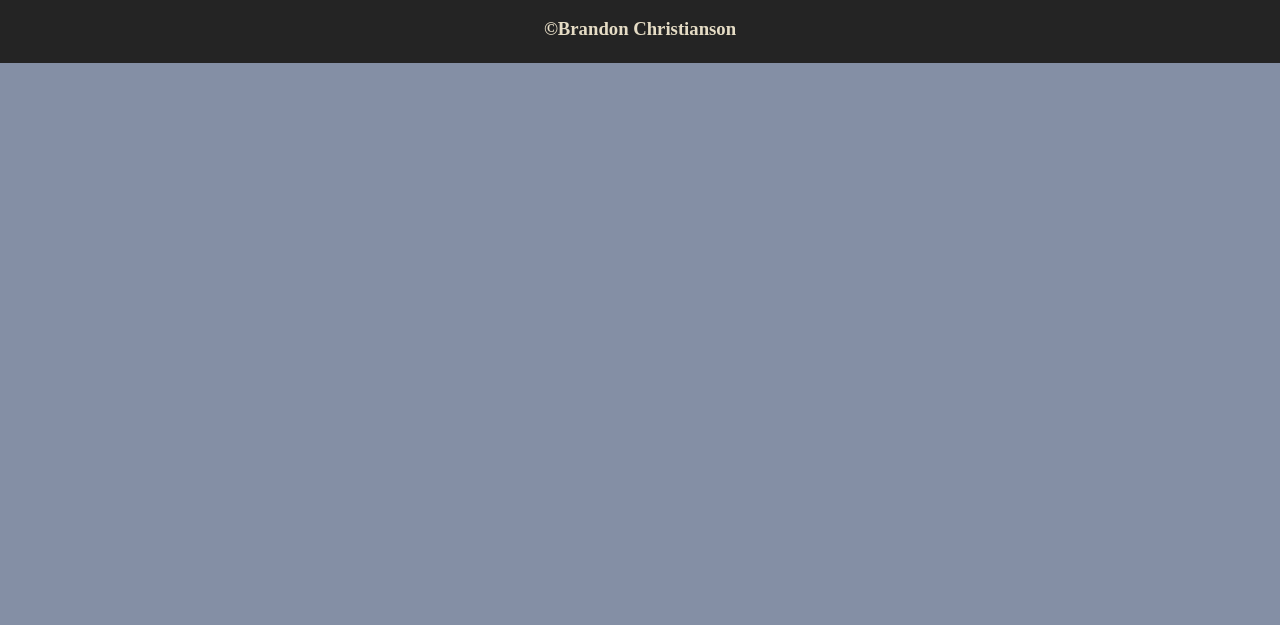
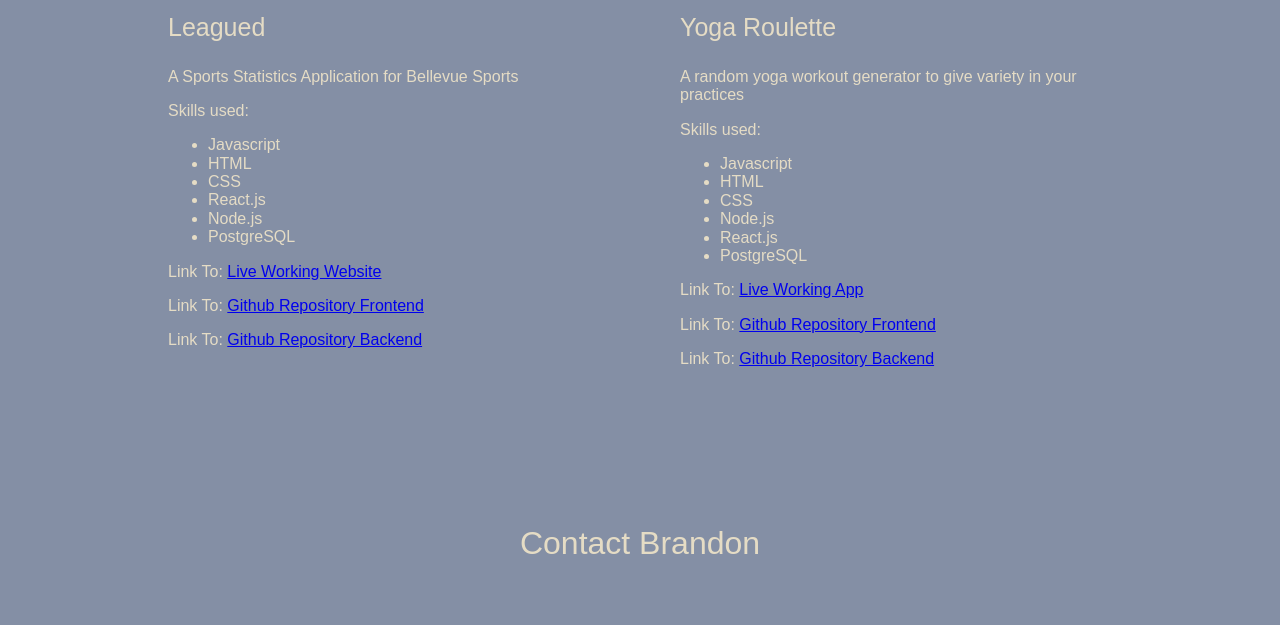
Before and after one commit to bchrist110/Portfolio-Page, a plain HTML site: page index.html in a window 1280 px wide. Shown: the part 3156-3781 px from the top of the page. Before the commit the page ends 3219 px from the top, so only its background shows below. Drawn offline with nearby package versions, Linux system fonts and the light colour scheme; a script that the page names is missing.

Commit message:
Update index.html

```diff
--- a/index.html
+++ b/index.html
@@ -99,10 +99,58 @@
                   <li>Spotify API</li>
                </ul>
                <p>Link To:
+                  <a href="https://bchrist110.github.io/spotify/" target="_blank">Live Working App</a>
+               </p>
+               <p>Link To:
                   <a href="https://github.com/bchrist110/spotify" target="_blank">Github Repository</a>
                </p>
+            </div>
+         </section>
+          <section class="portfoliogroup">
+            <div class="item">
+               <img src="Screenshot (2).png" alt="Coming Soon">
+               <h3>Leagued</h3>
+               <p>A Sports Statistics Application for Bellevue Sports</p>
+               <p>Skills used:</p>
+               <ul>
+                  <li>Javascript</li>
+                  <li>HTML</li>
+                  <li>CSS</li>
+                  <li>React.js</li>
+                  <li>Node.js</li>
+                  <li>PostgreSQL</li>
+               </ul>
                <p>Link To:
-                  <a href="https://bchrist110.github.io/spotify/" target="_blank">Live Working App</a>
+                  <a href="https://leaguedreact-4id6ao4ke-bchrist110.vercel.app/" target="_blank">Live Working Website</a>
+               </p>
+               <p>Link To:
+                  <a href="https://github.com/bchrist110/Leagued" target="_blank">Github Repository Frontend</a>
+               </p>
+               <p>Link To:
+                  <a href="https://github.com/bchrist110/Leagued-API" target="_blank">Github Repository Backend</a>
+               </p>
+            </div>
+            <div class="item">
+               <img src="spotify.jpg" alt="Coming Soon">
+               <h3>Yoga Roulette</h3>
+               <p>A random yoga workout generator to give variety in your practices</p>
+               <p>Skills used:</p>
+               <ul>
+                  <li>Javascript</li>
+                  <li>HTML</li>
+                  <li>CSS</li>
+                  <li>Node.js</li>
+                  <li>React.js</li>
+                  <li>PostgreSQL</li>
+               </ul>
+               <p>Link To:
+                  <a href="https://yogaroulette-bchrist110.vercel.app/" target="_blank">Live Working App</a>
+               </p>
+               <p>Link To:
+                  <a href="https://github.com/bchrist110/YogaRoulette" target="_blank">Github Repository Frontend</a>
+               </p>
+               <p>Link To:
+                  <a href="https://github.com/bchrist110/Yoga-API" target="_blank">Github Repository Backend</a>
                </p>
             </div>
          </section>
```
